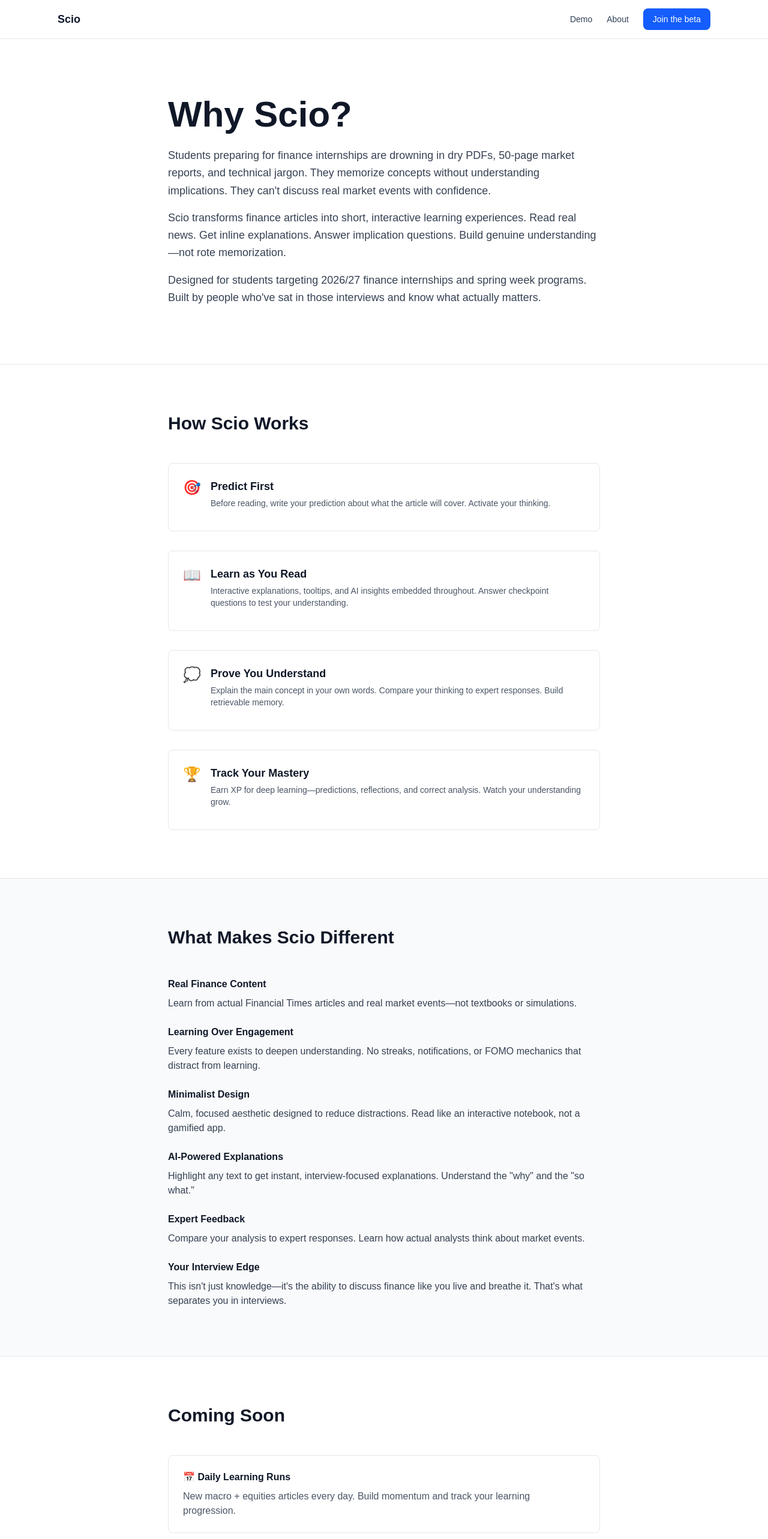
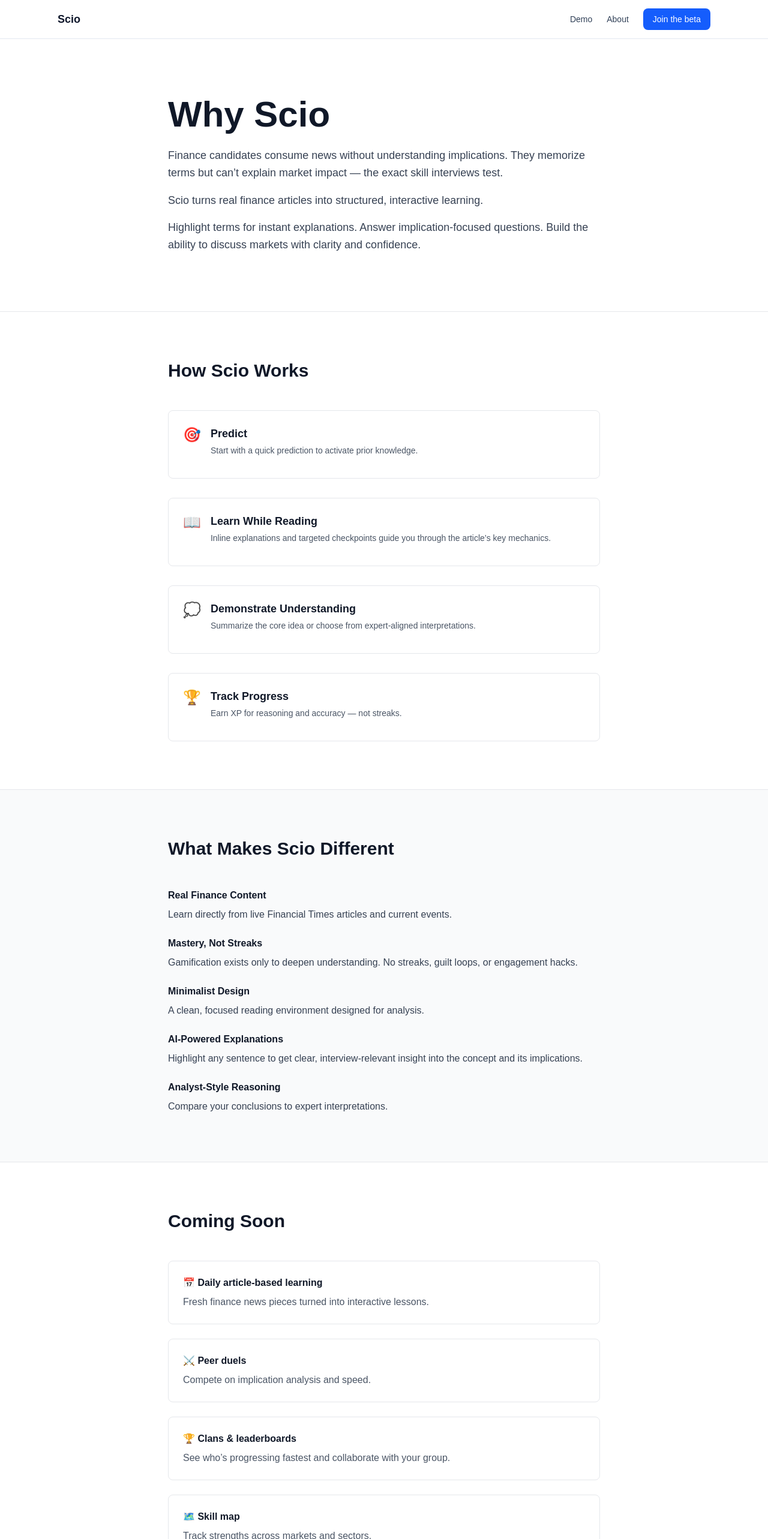
Before and after one commit to shreyasveturi/finquest, a Next.js app: page /about in a window 1280 px wide. Shown: the top 2566 px of the page at 60% size. Built offline with nearby package versions, Linux system fonts and the light colour scheme.

Commit message:
Update About page copy

```diff
--- a/app/about/page.tsx
+++ b/app/about/page.tsx
@@ -13,16 +13,16 @@
         <section className="w-full py-16 md:py-24 border-b border-gray-200">
           <div className="max-w-3xl mx-auto px-6">
             <h1 className="text-5xl md:text-6xl font-semibold text-gray-900 mb-6">
-              Why Scio?
+              Why Scio
             </h1>
             <p className="text-lg text-gray-700 leading-relaxed mb-4">
-              Students preparing for finance internships are drowning in dry PDFs, 50-page market reports, and technical jargon. They memorize concepts without understanding implications. They can't discuss real market events with confidence.
+              Finance candidates consume news without understanding implications. They memorize terms but can’t explain market impact — the exact skill interviews test.
             </p>
             <p className="text-lg text-gray-700 leading-relaxed mb-4">
-              Scio transforms finance articles into short, interactive learning experiences. Read real news. Get inline explanations. Answer implication questions. Build genuine understanding—not rote memorization.
+              Scio turns real finance articles into structured, interactive learning.
             </p>
             <p className="text-lg text-gray-700 leading-relaxed">
-              Designed for students targeting 2026/27 finance internships and spring week programs. Built by people who've sat in those interviews and know what actually matters.
+              Highlight terms for instant explanations. Answer implication-focused questions. Build the ability to discuss markets with clarity and confidence.
             </p>
           </div>
         </section>
@@ -38,8 +38,8 @@
                 <div className="flex items-start gap-4 mb-3">
                   <span className="text-2xl">🎯</span>
                   <div>
-                    <h3 className="font-semibold text-gray-900 text-lg">Predict First</h3>
-                    <p className="text-gray-600 text-sm mt-1">Before reading, write your prediction about what the article will cover. Activate your thinking.</p>
+                    <h3 className="font-semibold text-gray-900 text-lg">Predict</h3>
+                    <p className="text-gray-600 text-sm mt-1">Start with a quick prediction to activate prior knowledge.</p>
                   </div>
                 </div>
               </div>
@@ -49,8 +49,8 @@
                 <div className="flex items-start gap-4 mb-3">
                   <span className="text-2xl">📖</span>
                   <div>
-                    <h3 className="font-semibold text-gray-900 text-lg">Learn as You Read</h3>
-                    <p className="text-gray-600 text-sm mt-1">Interactive explanations, tooltips, and AI insights embedded throughout. Answer checkpoint questions to test your understanding.</p>
+                    <h3 className="font-semibold text-gray-900 text-lg">Learn While Reading</h3>
+                    <p className="text-gray-600 text-sm mt-1">Inline explanations and targeted checkpoints guide you through the article’s key mechanics.</p>
                   </div>
                 </div>
               </div>
@@ -60,8 +60,8 @@
                 <div className="flex items-start gap-4 mb-3">
                   <span className="text-2xl">💭</span>
                   <div>
-                    <h3 className="font-semibold text-gray-900 text-lg">Prove You Understand</h3>
-                    <p className="text-gray-600 text-sm mt-1">Explain the main concept in your own words. Compare your thinking to expert responses. Build retrievable memory.</p>
+                    <h3 className="font-semibold text-gray-900 text-lg">Demonstrate Understanding</h3>
+                    <p className="text-gray-600 text-sm mt-1">Summarize the core idea or choose from expert-aligned interpretations.</p>
                   </div>
                 </div>
               </div>
@@ -71,8 +71,8 @@
                 <div className="flex items-start gap-4 mb-3">
                   <span className="text-2xl">🏆</span>
                   <div>
-                    <h3 className="font-semibold text-gray-900 text-lg">Track Your Mastery</h3>
-                    <p className="text-gray-600 text-sm mt-1">Earn XP for deep learning—predictions, reflections, and correct analysis. Watch your understanding grow.</p>
+                    <h3 className="font-semibold text-gray-900 text-lg">Track Progress</h3>
+                    <p className="text-gray-600 text-sm mt-1">Earn XP for reasoning and accuracy — not streaks.</p>
                   </div>
                 </div>
               </div>
@@ -88,32 +88,27 @@
             <div className="space-y-6">
               <div>
                 <h3 className="font-semibold text-gray-900 mb-2">Real Finance Content</h3>
-                <p className="text-gray-700">Learn from actual Financial Times articles and real market events—not textbooks or simulations.</p>
+                <p className="text-gray-700">Learn directly from live Financial Times articles and current events.</p>
               </div>
 
               <div>
-                <h3 className="font-semibold text-gray-900 mb-2">Learning Over Engagement</h3>
-                <p className="text-gray-700">Every feature exists to deepen understanding. No streaks, notifications, or FOMO mechanics that distract from learning.</p>
+                <h3 className="font-semibold text-gray-900 mb-2">Mastery, Not Streaks</h3>
+                <p className="text-gray-700">Gamification exists only to deepen understanding. No streaks, guilt loops, or engagement hacks.</p>
               </div>
 
               <div>
                 <h3 className="font-semibold text-gray-900 mb-2">Minimalist Design</h3>
-                <p className="text-gray-700">Calm, focused aesthetic designed to reduce distractions. Read like an interactive notebook, not a gamified app.</p>
+                <p className="text-gray-700">A clean, focused reading environment designed for analysis.</p>
               </div>
 
               <div>
                 <h3 className="font-semibold text-gray-900 mb-2">AI-Powered Explanations</h3>
-                <p className="text-gray-700">Highlight any text to get instant, interview-focused explanations. Understand the "why" and the "so what."</p>
+                <p className="text-gray-700">Highlight any sentence to get clear, interview-relevant insight into the concept and its implications.</p>
               </div>
 
               <div>
-                <h3 className="font-semibold text-gray-900 mb-2">Expert Feedback</h3>
-                <p className="text-gray-700">Compare your analysis to expert responses. Learn how actual analysts think about market events.</p>
-              </div>
-
-              <div>
-                <h3 className="font-semibold text-gray-900 mb-2">Your Interview Edge</h3>
-                <p className="text-gray-700">This isn't just knowledge—it's the ability to discuss finance like you live and breathe it. That's what separates you in interviews.</p>
+                <h3 className="font-semibold text-gray-900 mb-2">Analyst-Style Reasoning</h3>
+                <p className="text-gray-700">Compare your conclusions to expert interpretations.</p>
               </div>
             </div>
           </div>
@@ -126,23 +121,23 @@
 
             <div className="space-y-6">
               <div className="border border-gray-200 rounded-lg p-6">
-                <div className="font-semibold text-gray-900 mb-2">📅 Daily Learning Runs</div>
-                <p className="text-gray-600">New macro + equities articles every day. Build momentum and track your learning progression.</p>
+                <div className="font-semibold text-gray-900 mb-2">📅 Daily article-based learning</div>
+                <p className="text-gray-600">Fresh finance news pieces turned into interactive lessons.</p>
               </div>
 
               <div className="border border-gray-200 rounded-lg p-6">
-                <div className="font-semibold text-gray-900 mb-2">⚔️ Duels</div>
-                <p className="text-gray-600">Head-to-head challenges where you answer questions faster and better than your peers.</p>
+                <div className="font-semibold text-gray-900 mb-2">⚔️ Peer duels</div>
+                <p className="text-gray-600">Compete on implication analysis and speed.</p>
               </div>
 
               <div className="border border-gray-200 rounded-lg p-6">
-                <div className="font-semibold text-gray-900 mb-2">🏆 Clans & Leaderboards</div>
-                <p className="text-gray-600">Compete with your cohort. Join or create a clan, see who's mastering what, climb together.</p>
+                <div className="font-semibold text-gray-900 mb-2">🏆 Clans & leaderboards</div>
+                <p className="text-gray-600">See who’s progressing fastest and collaborate with your group.</p>
               </div>
 
               <div className="border border-gray-200 rounded-lg p-6">
-                <div className="font-semibold text-gray-900 mb-2">🗺️ Skill Map</div>
-                <p className="text-gray-600">Visualize your mastery across markets, sectors, and concepts. See your growth visually.</p>
+                <div className="font-semibold text-gray-900 mb-2">🗺️ Skill map</div>
+                <p className="text-gray-600">Track strengths across markets and sectors.</p>
               </div>
             </div>
           </div>
```
